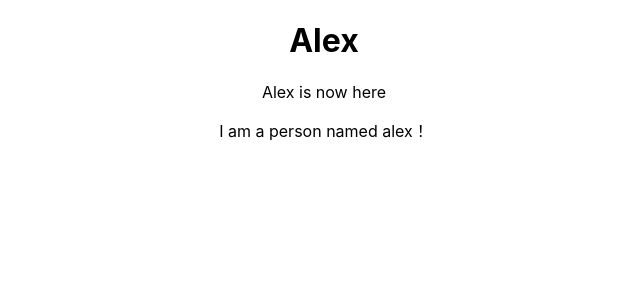
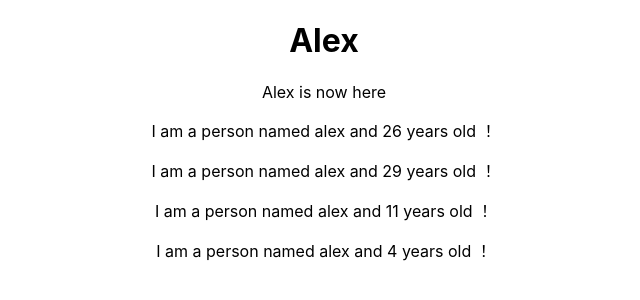
Before and after one commit to birdflyinhigh/zbj, a React (Create React App) app in the folder react-learning/: page / in a window 1280 px wide. Shown: the top 300 px of the page, without its empty margins (316-956 px from the left). Built offline with nearby package versions, Linux system fonts and the light colour scheme.

Commit message:
添加动态的内容

```diff
--- a/react-learning/src/App.js
+++ b/react-learning/src/App.js
@@ -15,6 +15,10 @@
                 <h1>Alex</h1>
                 <p>Alex is now here </p>
                 <Person/>
+                <Person/>
+                <Person/>
+                <Person/>
+                {/*使用component的好处是可以提高代码的重复利用性*/}
                 {/* 导入person模块*/}
             </div>
         //    return中只能有一个根 元素
--- a/react-learning/src/Person/Person.js
+++ b/react-learning/src/Person/Person.js
@@ -4,7 +4,8 @@
 
 
 const person = () => {
-    return <p> I am a person named alex！</p>
+    return <p> I am a person named alex and {Math.floor(Math.random()*30)} years old ！</p>
+//    生成不同的东西，dynamic, {值}
 
 };
 
```
